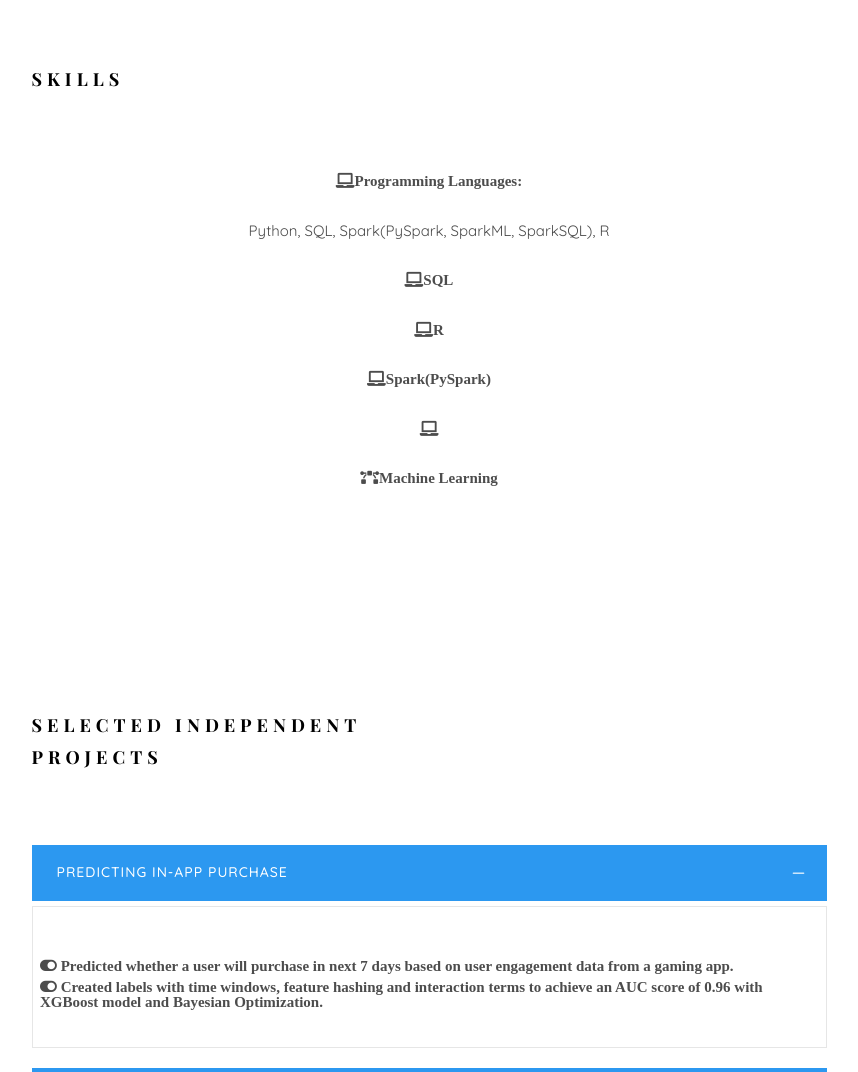
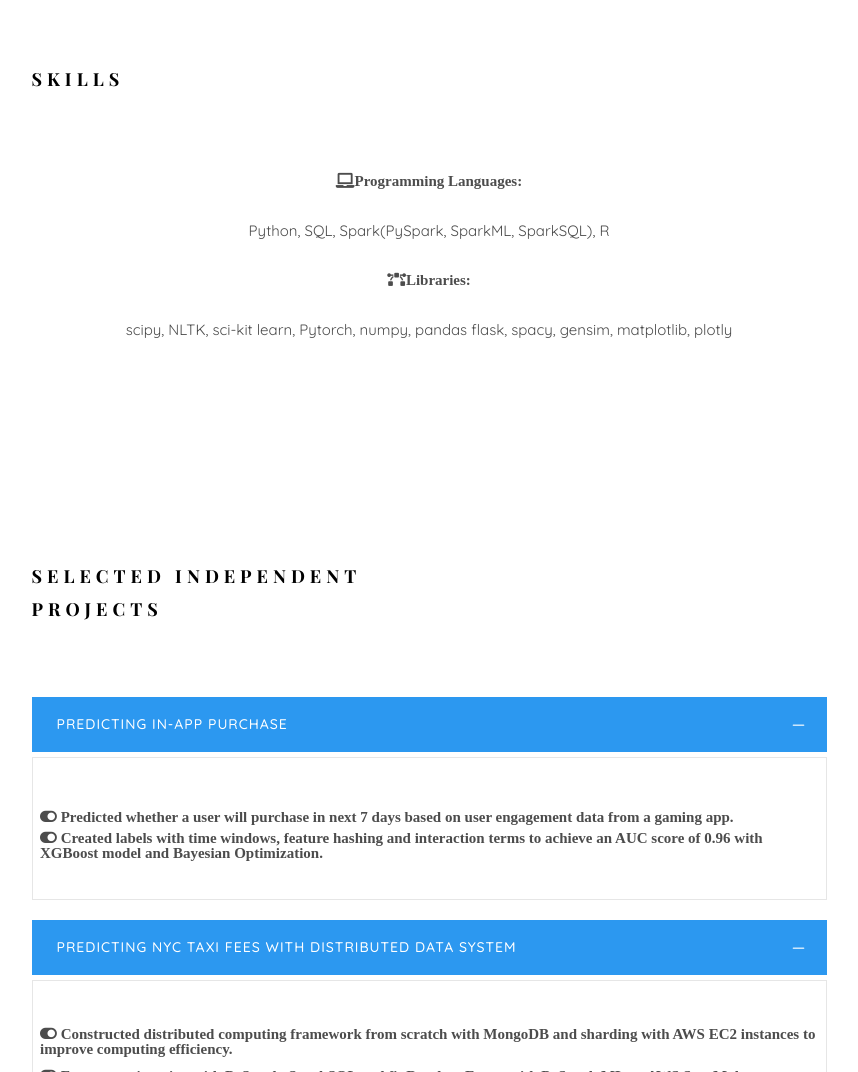
Before and after one commit to jenshou/jenshou.github.io, a plain HTML site: page index.html in a window 1280 px wide. Shown: the part 2045-3117 px from the top of the page, without its empty margins (361-1219 px from the left). Drawn offline with nearby package versions, Linux system fonts and the light colour scheme; files whose address does not match are found by name; a web font is replaced by a local one.

Commit message:
libraries

```diff
--- a/index.html
+++ b/index.html
@@ -254,11 +254,16 @@ Copyright &copy;<script>document.write(new Date().getFullYear());</script> All r
 					<div class="row">
 						<p><i class="fas fa-laptop">Programming Languages:</i></p>
 							<p>Python, SQL, Spark(PySpark, SparkML, SparkSQL), R</p>
-						<p><i class="fas fa-laptop">SQL</i></p>
-						<p><i class="fas fa-laptop">R</i></p>
-						<p><i class="fas fa-laptop">Spark(PySpark)</i></p>
-						<p><i class="fas fa-laptop"></i></p>
-						<p><i class="fas fa-bezier-curve">Machine Learning</i></p>
+						<p><i class="fas fa-bezier-curve">Libraries:</i></p>
+							<p> scipy, NLTK, sci-kit learn, Pytorch, numpy, pandas
+								flask, spacy, gensim, matplotlib, plotly</p>
+<!--						<p><i class="fas fa-laptop">Libraries:</i></p>-->
+<!--							<p> scipy, NLTK, sci-kit learn, Pytorch, numpy, pandas-->
+<!--								flask, spacy, gensim, matplotlib, plotly</p>-->
+<!--						<p><i class="fas fa-laptop">Libraries:</i></p>-->
+<!--							<p> scipy, NLTK, sci-kit learn, Pytorch, numpy, pandas-->
+<!--								flask, spacy, gensim, matplotlib, plotly</p>-->
+<!--						<p><i class="fas fa-bezier-curve">Machine Learning</i></p>-->
 					</div>
 <!--						<div class="col-md-6 animate-box" data-animate-effect="fadeInLeft">-->
 <!--							<div class="progress-wrap">-->
```
